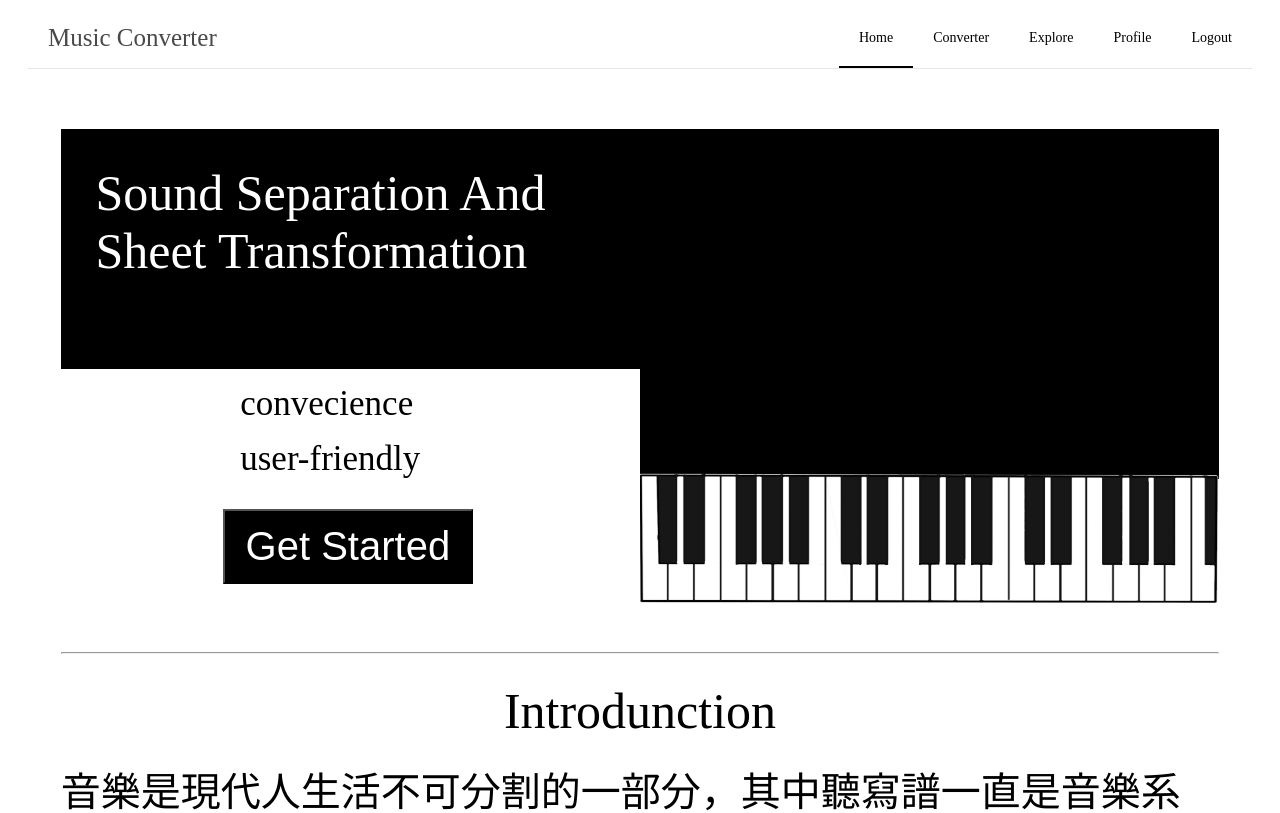
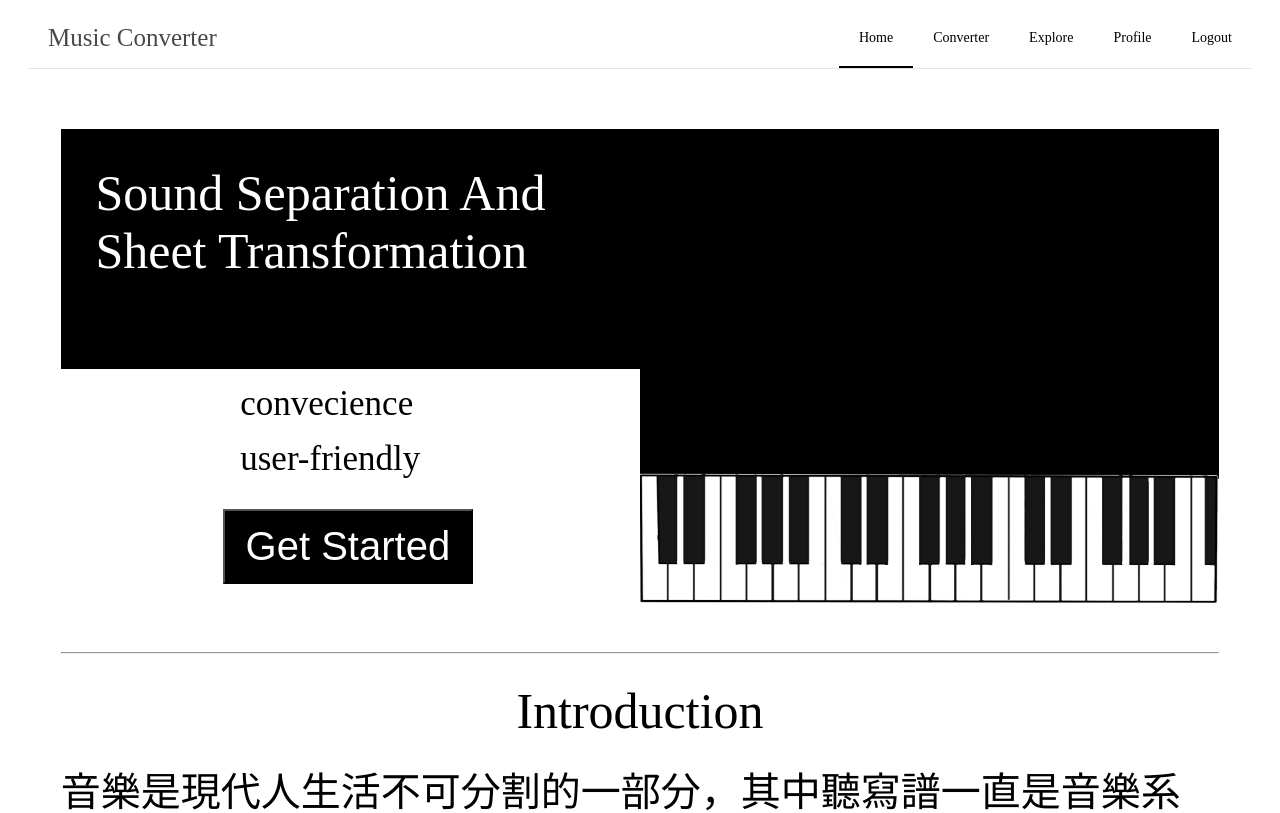
Before and after one commit to peterhuangfu/Music-Sheet-Converter, a Vue app in the folder client/: page /homepage in a window 1280 px wide. Shown: the top 813 px of the page. Built offline with nearby package versions, Linux system fonts and the light colour scheme; no server answers; what vue-google-oauth2 would draw is missing.

Commit message:
12/17 introduction and hyperlink

```diff
--- a/client/src/views/homepage/index.vue
+++ b/client/src/views/homepage/index.vue
@@ -28,7 +28,7 @@
     <hr />
     <el-row>
       <div style="font-size:50px; text-align:center; margin: 20px">
-        Introdunction
+        Introduction
       </div>
       <div style="height:500px; backgroundColor:white; font-size:40px">
         <div>音樂是現代人生活不可分割的一部分，其中聽寫譜一直是音樂系的必修，</div>
@@ -157,11 +157,11 @@
         <el-col :span="20">
           <div style="height:270px;backgroundColor:black;margin-top:20px">
             <div style="color:white; font-size:30px; text-align:center">
-              stacked hour glass: https://arxiv.org/pdf/1805.08559.pdf
+              stacked hour glass: <a style="color:white; text-decoration:none" href="https://arxiv.org/pdf/1805.08559.pdf">https://arxiv.org/pdf/1805.08559.pdf</a>
             </div>
             <hr style="margin:15px" />
             <div style="color:white; font-size:30px; text-align:center">
-              onset and frame: https://arxiv.org/pdf/1710.11153.pdf
+              onset and frame: <a style="color:white; text-decoration:none" href="https://arxiv.org/pdf/1710.11153.pdf">https://arxiv.org/pdf/1710.11153.pdf</a>
             </div>
             <hr style="margin:15px" />
           </div>
--- a/client/src/views/profile/index.vue
+++ b/client/src/views/profile/index.vue
@@ -1,5 +1,7 @@
 <template>
   <div>
+    <div style="height:60px; backgroundColor:white;">
+      </div>
     <el-row>
       <el-col :span="9" style="background-color: white;">
         <div style="color:#BFC4CC; float: right; padding: 20px">
```
